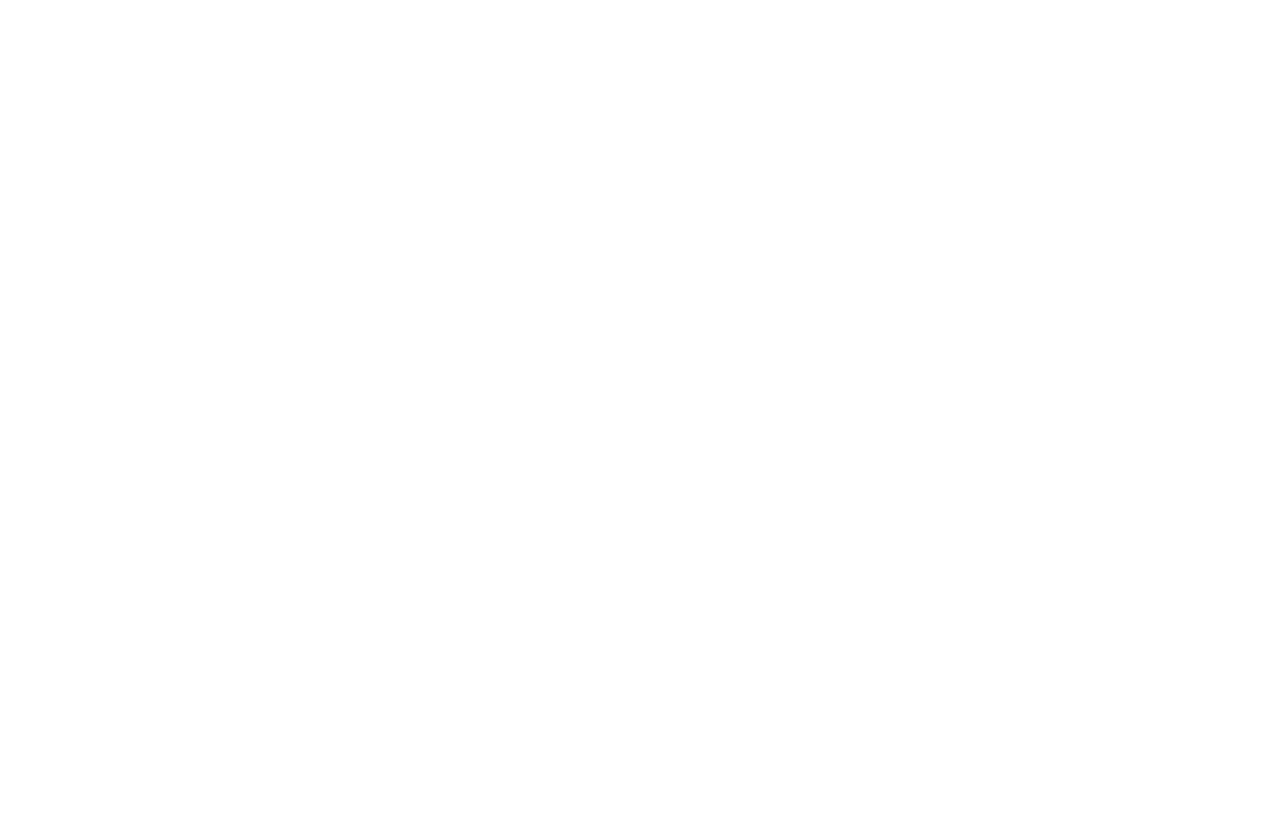
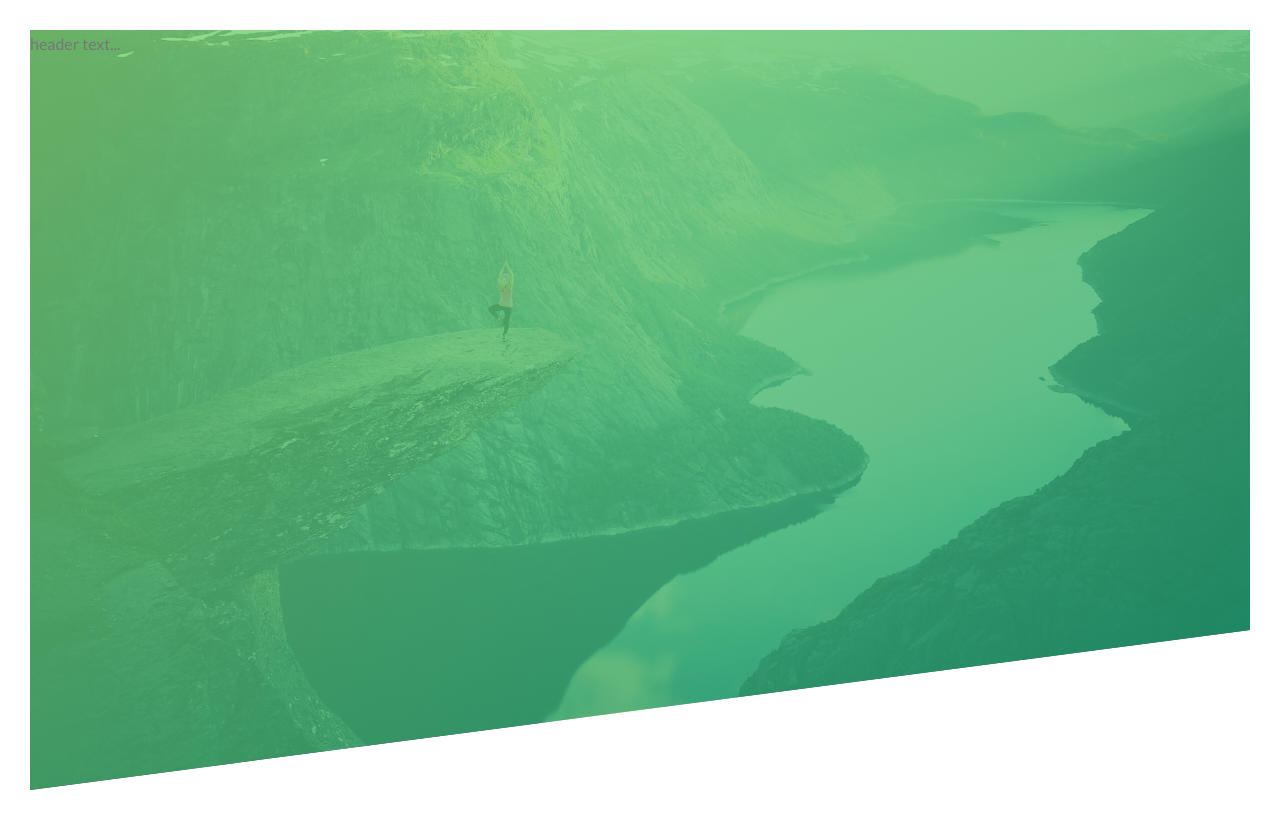
Before and after one commit to pedrohenriquepaixao/Natours-project, a plain HTML site: page index.html in a window 1280 px wide. Drawn offline with Linux system fonts and the light colour scheme.

Commit message:
Criando o header - Part 1

```diff
--- a/css/style.css
+++ b/css/style.css
@@ -0,0 +1,30 @@
+:root{
+    --light-green: #7ed56f;
+    --medium-green: #55c57a;
+    --dark-green: #28b485;
+}
+
+*{
+    margin: 0;
+    padding: 0;
+    box-sizing: border-box;
+}
+
+body{
+    font-family: "Lato", sans-serif;
+    font-weight: 400px;
+    font-size: 16px;
+    line-height: 1.7;
+    color: #777;
+    padding: 30px;
+}
+
+.header{
+    height: 95vh;
+    background-image: linear-gradient(to right bottom, rgba(126, 213, 111, 0.8) ,rgba(22, 156, 112, 0.8)), url('../img/hero.jpg');
+    background-size: cover;
+    background-position: top;
+
+    clip-path: polygon(0 0, 100% 0, 100% 75vh, 0 100%);
+    /*polygon(x y, x y, x y, x y)*/
+}
--- a/index.html
+++ b/index.html
@@ -5,9 +5,13 @@
         <meta http-equiv="X-UA-Compatible" content="IE=edge">
         <meta name="viewport" content="width=device-width, initial-scale=1.0">
         <link rel="stylesheet" href="./css/style.css">
-
+        <link href="https://fonts.googleapis.com/css?family=Lato:100,300,400,700,900" rel="stylesheet">
         <link rel="shortcut icon" href="./img/favicon.png" type="image/x-icon">
         <title>Natours | Passeios emocionantes para pessoas aventureiras</title>
     </head>
-    <body></body>
+    <body>
+        <header class="header">
+            header text...
+        </header>
+    </body>
 </html>
```
